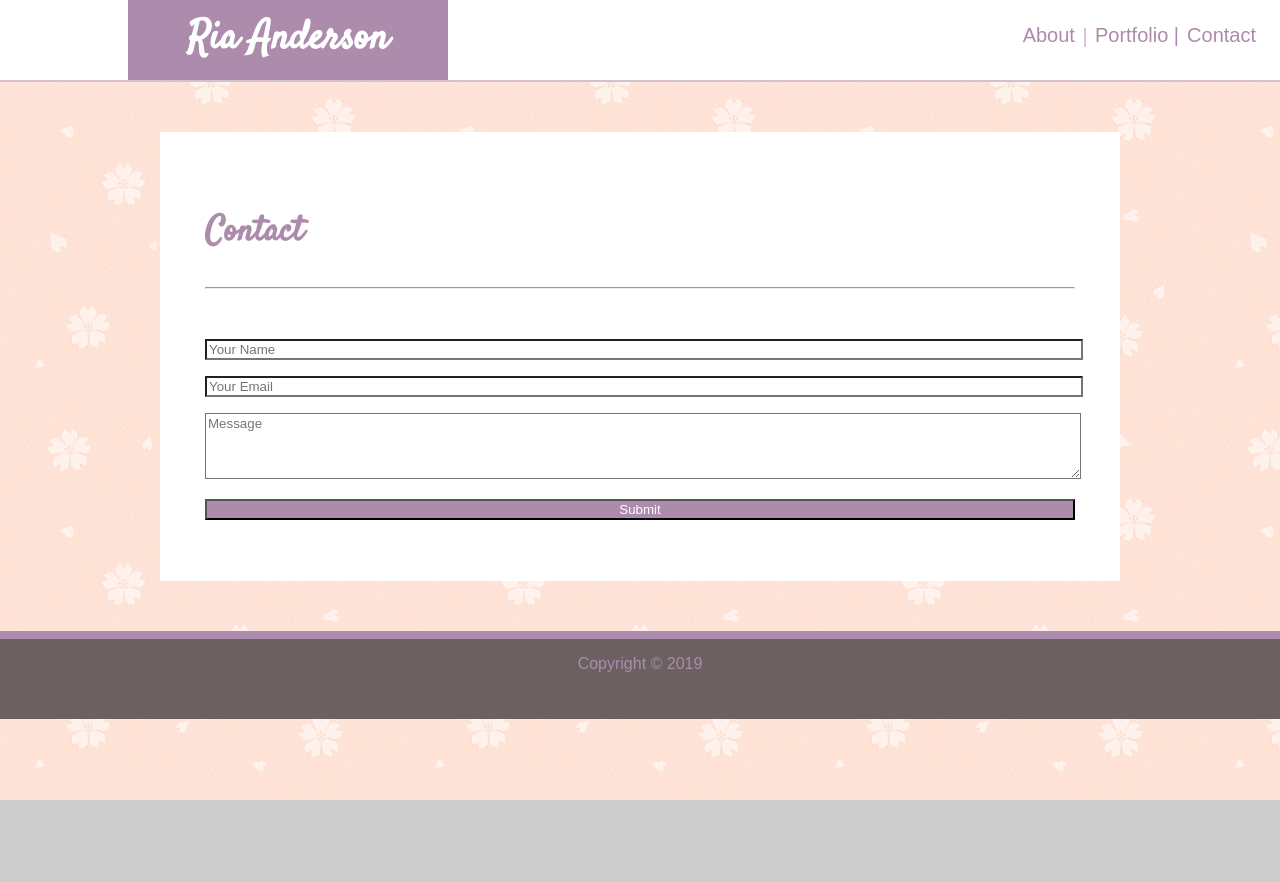
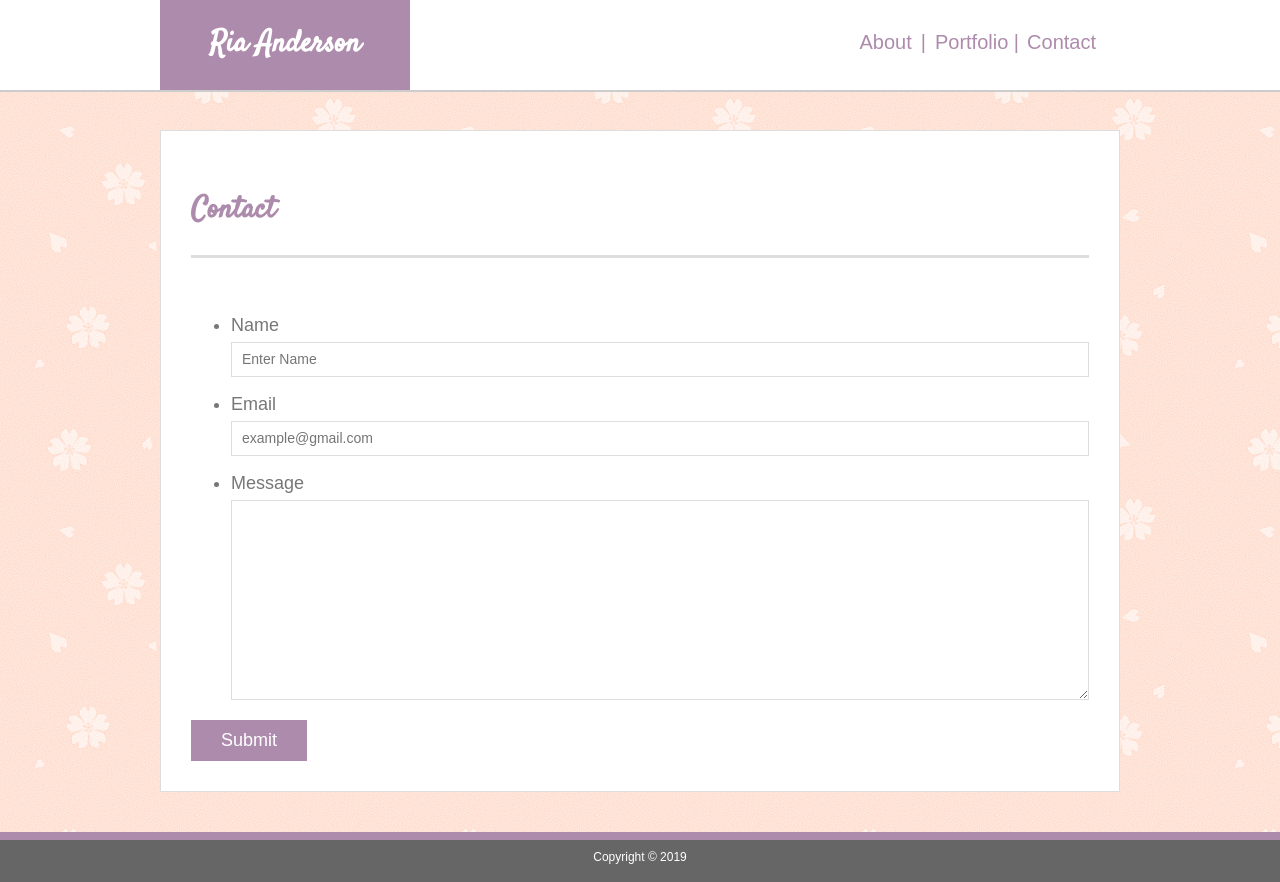
Before and after one commit to RiaAnderson/Basic-Portfolio, a plain HTML site: page contact.html in a window 1280 px wide. Before the commit the page ends 800 px from the top, so only its background shows below. Drawn offline with Linux system fonts and the light colour scheme.

Commit message:
added assets, contact, index, portfolio back in

```diff
--- a/assets/css/style.css
+++ b/assets/css/style.css
@@ -1,73 +1,89 @@
-header {
-    display: flex;
-}
 
-nav {
-    float: right;
-    padding: 0px;
-    margin-bottom: 0px;
-    width: 100%;
-    background: #fff;
-    text-align: center;
-    border-bottom: 2px solid rgba(173, 139, 172, 0.534);
-    display: flex;
-    flex-direction: row;
-}
 
-h1 {
-    padding: 11px 0;
-    margin: 0;
-    margin-left: 10%;
-    Float: left;
-    width: 25%;
-    color: #ffffff;
-    background: rgb(173, 139, 172);
-    font-family: 'Satisfy', cursive;
-    text-align: center;
-    font-size: 40px;
-  }
-
-Body {
+body {
+  font-family: Arial, "Helvetica Neue", Helvetica, sans-serif;
+  font-size: 18px;
+  line-height: 34px;
+  color: #777777;
   Margin:0;
   padding: 0;
   height: 100%;
 }
 
-.center {
-    text-align: center;
+* {
+  box-sizing: border-box;
 }
 
-h2 {
-    font-size: 35px;
-    color:rgb(173, 139, 172);
-    font-family: 'Satisfy', cursive;
+/* general */
+
+.container {
+  width: 100%;
+  max-width: 960px;
+  margin: 0 auto;
+  clear: both;
 }
 
-.container {
-  width: 960px;
-  margin: 50px auto;
-  height: auto;
+h1,
+h2,
+h3,
+p {
+  margin-bottom: 20px;
 }
 
-#containerBox {
-    padding: 45px;
-    color: #777;
-    background: #fff;
+p:last-child {
+  margin-bottom: 0;
 }
 
-footer {
-    background-color: #6b6161;
-    border-top: 8px solid rgb(173, 139, 172);
-    text-align: center;
-    position: relative;
-    bottom: 0;
-    width: 100%;
+h1,
+h2,
+h3 {
+  font-family: 'Satisfy', cursive;
+  font-weight: 700;
   color: rgb(173, 139, 172);
-    height: 80px;
 }
 
-p {
-    font-family: 'Arial', 'Helvetica Neue', Helvetica, sans-serif;
+h1 {
+  padding-bottom: 20px;
+  font-size: 30px;
+  line-height: 49px;
+  border-bottom: 3px solid #dddddd;
+}
+
+h2,
+h3 {
+  font-size: 22px;
+}
+
+/* header */
+
+#masthead {
+  position: fixed;
+  z-index: 99;
+  width: 100%;
+  margin: 0 0 30px;
+  overflow: auto;
+  color: #ffffff;
+  background: #ffffff;
+  border-bottom: 2px solid #cccccc;
+}
+
+#logo {
+  float: left;
+  width: 250px;
+  height: 90px;
+  font-family: 'Satisfy', cursive;
+  font-size: 30px;
+  font-weight: 700;
+  line-height: 90px;
+  color: #ffffff;
+  text-align: center;
+  text-decoration: none;
+  background: rgb(173, 139, 172);
+}
+
+nav {
+  float: right;
+  margin-top: 5px;
 }
 
 #links {
@@ -93,47 +109,72 @@ span:last-child {
   flex-grow: 1;
 }
 
-.contact-title {
-    margin-top: 30px;
+.unstyled-button {
+  border: none;
+  padding: 4px;
+  background: none;
   color: rgb(173, 139, 172);
+  font-size: 20px;
+  font-family: 'Arial', 'Helvetica Neue', Helvetica, sans-serif;
+  text-align: center;
+  display: inline-block;
 }
 
-.contact-title h1 {
-    font-size: 32px;
-    line-height: 10px;
+.color {
+  color: rgb(173, 139, 172);
+  font-size: 20px;
 }
 
-.contact-form{
-    font-family: 'Arial', 'Helvetica Neue', Helvetica, sans-serif;
+.unstyled-button:hover {
+  color: rgba(173, 139, 172, 0.534);
 }
 
-form {
-    margin-top: 50px;
-    transition: all 1s ease-in-out;
+/* footer */
+
+footer {
+  /* padding: 30px 0; */
+  clear: both;
+  font-size: 12px;
+  color: #ffffff;
+  text-align: center;
+  background: #666666;
+  border-top: 8px solid rgb(173, 139, 172);
+  height: 50px;
 }
 
-.form-control {
-    width: 100%;
-    background: transparent;
-    outline: black;
-    color: #777;
-    margin-bottom: 16px;
-    font-family: 'Arial', 'Helvetica Neue', Helvetica, sans-serif;
+h3, h2 {
+  padding-bottom: 20px;
+  margin-bottom: 15px;
+  line-height: 22px;
+  border-bottom: 2px solid #eeeeee;
 }
 
-.submit {
-    color: #fff;
-    background: rgb(173, 139, 172);
+/* main */
+
+#main-container {
+  padding-top: 130px;
 }
+
+.main-section {
+  float: left;
+  width: 100%;
+  max-width: 960px;
+  padding: 30px;
+  margin: 0 0 40px;
+  background: #ffffff;
+  border: 1px solid #dddddd;
+}
+
+/* portfolio page */
 
 .overlay {
   position: absolute;
   bottom: 0;
   background:  rgb(173, 139, 172);
   color: #f1f1f1;
-    width: 59.2%;
+  width: 67.3%;
   transition: .5s ease;
-    opacity:0;
+  opacity:0.5;
   color: white;
   font-size: 20px;
   padding: 15px;
@@ -162,20 +203,47 @@ form {
   display: block;
 }
 
-  .unstyled-button {
-    border: none;
-    padding: 4px;
-    background: none;
-    color: rgb(173, 139, 172);
-    font-size: 20px;
-    font-family: 'Arial', 'Helvetica Neue', Helvetica, sans-serif;
+/* contact page */
+
+#contact-form ul {
+  margin-bottom: 20px;
 }
 
-  .color {
-    color: rgb(173, 139, 172);
-    font-size: 20px;
+#contact-form li {
+  margin-bottom: 10px;
 }
 
-  .unstyled-button:hover {
-    color: rgba(173, 139, 172, 0.534);
+form {
+  margin-top: 50px;
+  transition: all 1s ease-in-out;
 }
+
+label,
+input[type=text],
+input[type=email],
+textarea {
+  display: block;
+  width: 100%;
+}
+
+input[type=text],
+input[type=email],
+textarea {
+  height: 35px;
+  padding: 0 10px;
+  font-size: 14px;
+  border: 1px solid #dddddd;
+}
+
+textarea {
+  height: 200px;
+}
+
+input[type=submit] {
+  padding: 10px 30px;
+  font-size: 18px;
+  color: #ffffff;
+  cursor: pointer;
+  background: rgb(173, 139, 172);
+  border: 0 none;
+}
--- a/contact.html
+++ b/contact.html
@@ -1,24 +1,24 @@
-<!DOCTYPE html>
-<html lang="en">
+<!doctype html>
+<html lang="en-us">
 
 <head>
-        <meta charset="UTF-8" />
+  <meta charset="UTF-8">
+  <title>Contact | Ria Anderson</title>
   <link rel="stylesheet" type="text/css" href="assets/css/style.css">
   <link href="https://fonts.googleapis.com/css?family=Acme|Permanent+Marker|Righteous|Satisfy|Signika&display=swap" rel="stylesheet">
-        <title>Contact</title>
   <style>
     body {
-                background-image: url("assets/images/sakura.png");
-                background-color: #cccccc;
+    background: url("assets/images/sakura.png");
     }
   </style>
 </head>
 
 <body>
-        <header>
+
+  <header id="masthead">
+    <div class="container">
+      <a href="index.html" id="logo">Ria Anderson</a>
       <nav>
-                <h1>Ria Anderson</h1>
-                <span id="spacer"></span>
           <div id="links">
               <button class="unstyled-button" onclick="window.location.href = 'index.html'" >About</a></button>
               <a class="color">|</a>
@@ -27,25 +27,41 @@
               <button class="unstyled-button" onclick="window.location.href = 'contact.html'">Contact</a></span>
           </div>
       </nav>
+    </div>
   </header>
-        <div class="container">
-            <article id="containerBox">
-                <div class="contact-title">
-                    <h2>Contact</h2>
-                    <hr>
-                </div>
-                <div class="contact-form">
-                    <form id="form" method="post" action="">
-                        <input name ="name" type="text" class="form-control" placeholder="Your Name" required><br>
-                        <input name ="email" type="email" class="form-control" placeholder="Your Email" required><br>
-                        <textarea name="message" class="form-control" placeholder="Message" rows="4"></textarea><br>
+
+  <div id="main-container" class="container">
+    <section class="main-section">
+      <h1>Contact</h1>
+
+      <form id="contact-form" method="post" action="">
+        <ul>
+          <li>
+            <label for="name">Name</label>
+            <input name ="name" type="text" class="form-control" placeholder="Enter Name" required>
+          </li>
+          <li>
+            <label for="email">Email</label>
+            <input name ="email" type="email" class="form-control" placeholder="example@gmail.com" required>
+          </li>
+          <li>
+            <label for="message">Message</label>
+            <textarea id="message" name="message" required="required"></textarea>
+          </li>
+        </ul>
         <input type="submit" class="form-control submit" value="Submit">
       </form>
+
+    </section>
+
   </div>
-            </article>
+
+  <footer>
+    <div class="container">
+      Copyright &copy; 2019
     </div>
-        <footer> <!--Unable to kep the footer from having a space after it-->
-            <p>Copyright © 2019</p>
   </footer>
+
 </body>
+
 </html>
```
Also changed, not shown: index.html (+27 -24 lines), portfolio.html (+23 -12 lines). Lines whose indentation alone changed are shown as unchanged.
